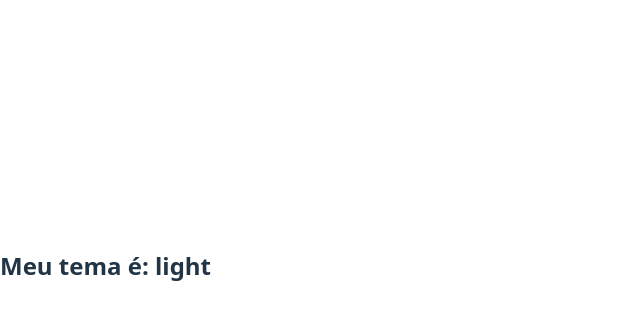
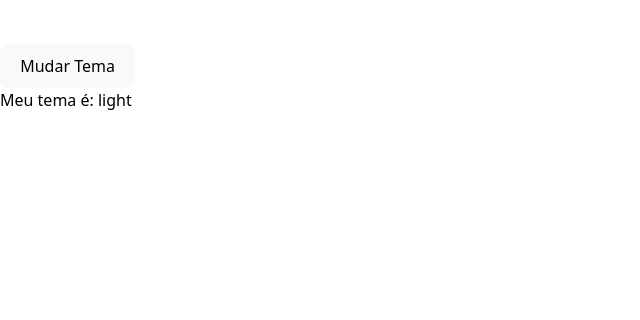
Before and after one commit to jsouza181gh/reactProject, a React (Vite) app: page / in a window 1280 px wide. Shown: the part 134-454 px from the top of the page, without its empty margins (0-640 px from the left). Built offline with nearby package versions, Linux system fonts and the light colour scheme.

Commit message:
Aula 62: Usando create context com states

```diff
--- a/src/App.tsx
+++ b/src/App.tsx
@@ -1,15 +1,27 @@
-import { createContext } from "react";
-import { Button } from "./components/button";
+import { createContext, useState } from "react";
+import { Button } from "./components/Button";
+import { Card } from "./components/Card";
 
-export const ThemeContext = createContext<string | null>(null);
+type ThemeContextType = {
+	theme: string;
+	setTheme: (value: string) => void
+}
+
+export const ThemeContext = createContext<ThemeContextType>({
+	theme: '',
+	setTheme: () => {}
+});
 
 const App = () => {
+	const [theme, setTheme] = useState('light');
 
 	return (
-		<ThemeContext.Provider value={'light'}>
-			<Button />
-		</ThemeContext.Provider>
-
+		<>
+			<ThemeContext.Provider value={{ theme, setTheme }}>
+				<Button />
+				<Card />
+			</ThemeContext.Provider>
+		</>
 	);
 };
 
--- a/src/components/Button.tsx
+++ b/src/components/Button.tsx
@@ -2,8 +2,16 @@ import { useContext } from "react";
 import { ThemeContext } from "../App";
 
 export const Button = () => {
-    const theme = useContext(ThemeContext);
+    const { theme, setTheme } = useContext(ThemeContext);
+    const handleChangeTheme = () => {
+        setTheme(theme == 'light' ? 'dark' : 'light');
+    };
+
     return (
-        <h2>Meu tema é: {theme}</h2>
+        <div>
+            <button onClick={handleChangeTheme}>
+                Mudar Tema
+            </button>
+        </div>
     );
 };
--- /dev/null
+++ b/src/components/Card.tsx
@@ -0,0 +1,30 @@
+import { useContext } from "react";
+import styled from "styled-components";
+import { ThemeContext } from "../App";
+
+type Styles = {
+    background: string,
+    color: string
+
+}
+
+export const Card = () => {
+    const { theme } = useContext(ThemeContext);
+    const style: Styles = {
+        background:theme == 'light' ? 'white' : 'black',
+        color: theme == 'light' ? 'black' : 'white'
+    };
+
+    const CardStyle = styled.div<{$theme?: Styles;}>`
+        width: 400px;
+        height: 400px;
+        color: ${p => p.$theme?.color};
+        background: ${p => p.$theme?.background}
+    `;
+
+    return (
+        <CardStyle $theme={style}>
+            Meu tema é: {theme}
+        </CardStyle>
+    );
+};
```
